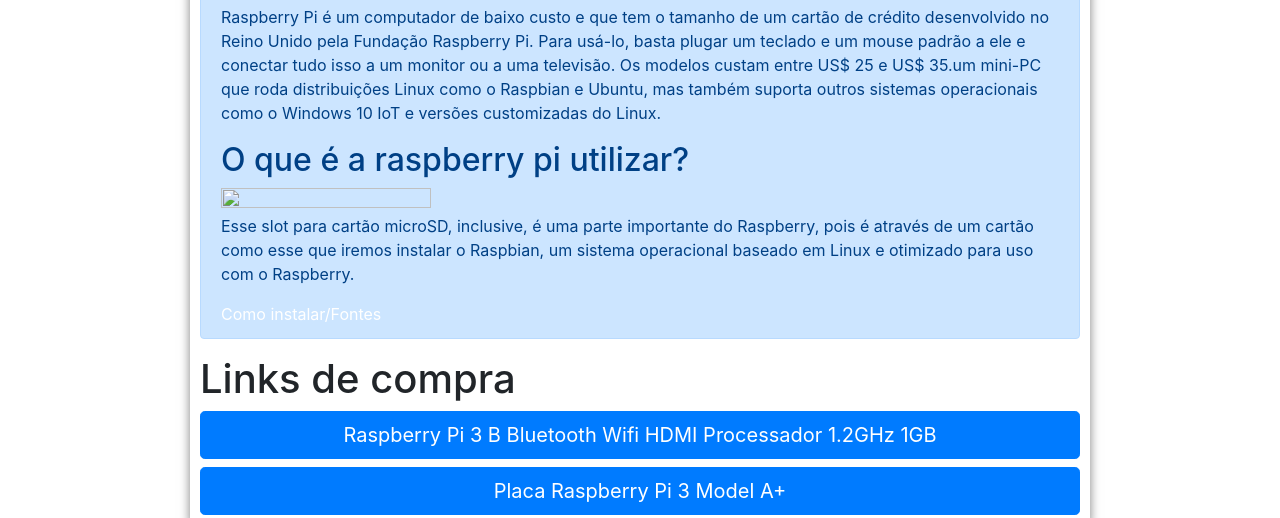
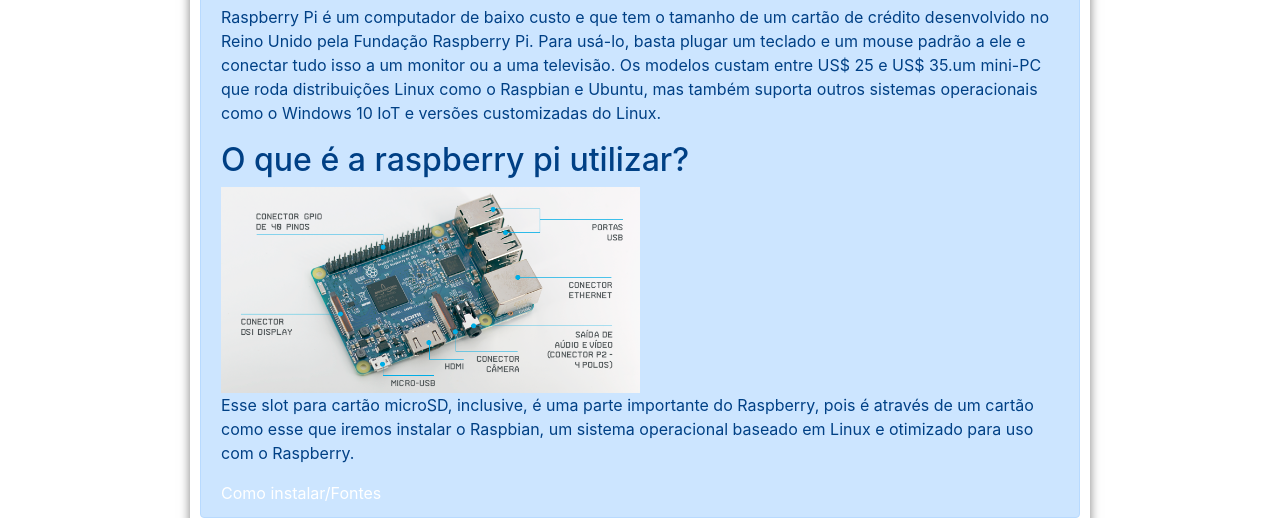
Before and after one commit to mayckondantas/consoleifpb.github.io, a plain HTML site: page Raspberry pi.html in a window 1280 px wide. Shown: the part 470-988 px from the top of the page. Drawn offline with nearby package versions, Linux system fonts and the light colour scheme; a web font is replaced by a local one.

Commit message:
Update Raspberry pi.html

```diff
--- a/Raspberry pi.html
+++ b/Raspberry pi.html
@@ -76,7 +76,7 @@
                       <h1>Oque é uma Raspberry pi?</h1>
                       <p class="texto">Raspberry Pi é um computador de baixo custo e que tem o tamanho de um cartão de crédito desenvolvido no Reino Unido pela Fundação Raspberry Pi. Para usá-lo, basta plugar um teclado e um mouse padrão a ele e conectar tudo isso a um monitor ou a uma televisão. Os modelos custam entre US$ 25 e US$ 35.um mini-PC que roda distribuições Linux como o Raspbian e Ubuntu, mas também suporta outros sistemas operacionais como o Windows 10 IoT e versões customizadas do Linux.</p>
                       <h2>O que é a raspberry pi utilizar?</h2>
-                      <img src="imagens/imagem03.png" height="50%" width="50%">
+                      <img src="imagem03.png" height="50%" width="50%">
                       <p>Esse slot para cartão microSD, inclusive, é uma parte importante do Raspberry, pois é através de um cartão como esse que iremos instalar o Raspbian, um sistema operacional baseado em Linux e otimizado para uso com o Raspberry.</p>
                       <a href="https://medium.com/idexo-developers/configurando-o-raspberry-pi-3-model-b-parte-1-de-4-instalando-o-raspbian-ed0acff3d979">Como instalar/Fontes</a style="color:#000;">
                     </div>
```
